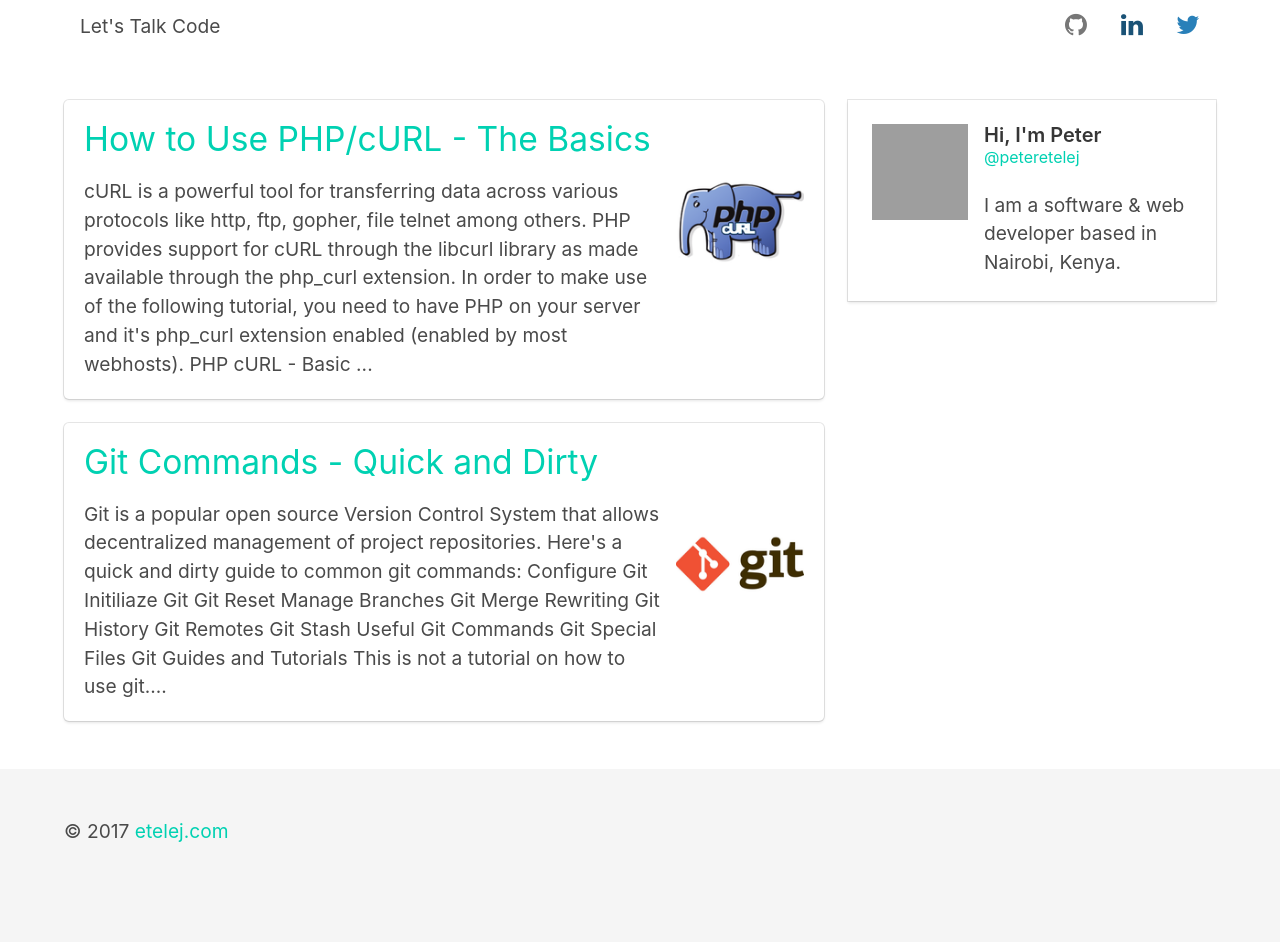
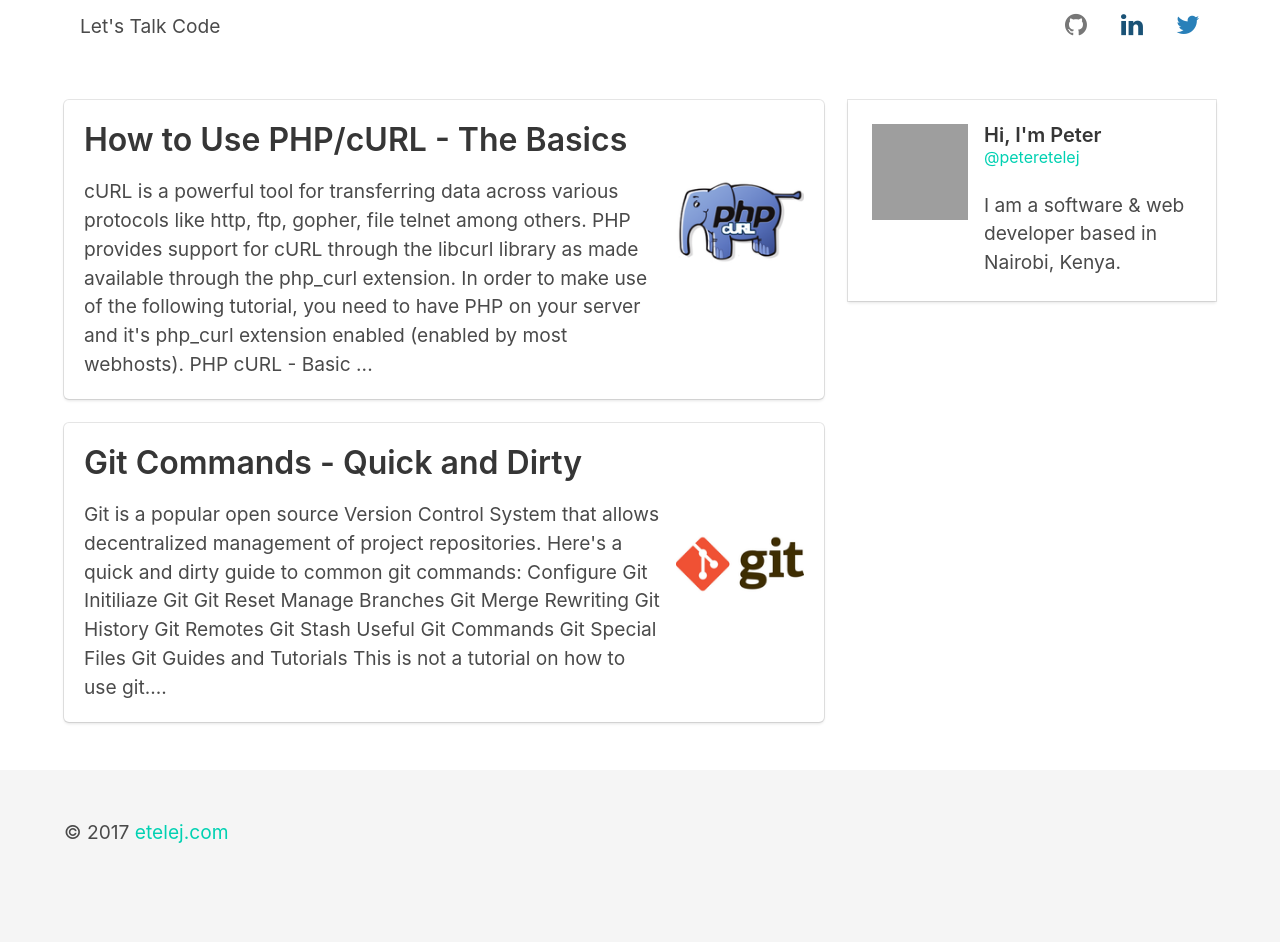
Before and after one commit to peteretelej/peteretelej.github.io, a Jekyll site: the page built from index.html, in a window 1280 px wide. Built offline with Jekyll 4.4.1, drawn with Linux system fonts in a browser that asks for light colours; grey boxes are pictures that could not be loaded.

Commit message:
Better titles

```diff
--- a/_layouts/postlayout.html
+++ b/_layouts/postlayout.html
@@ -4,8 +4,8 @@
 
 <div class="columns is-centered">
 	<div class="column is-11">
+		<h2 class="title">{{page.title}}</h2>
 		<div class="content">
-			<h2>{{page.title}}</h2>
 			{{.content}}
 			<p class="tag">{{page.date |date:"%B %e, %Y" }}</p>
 		</div><!--/.content-->
--- a/index.html
+++ b/index.html
@@ -5,7 +5,7 @@
 {% for post in site.posts %}
 <div class="box">
 	<div class="content">
-		<h2><a href="{{ site.baseurl }}{{ post.url }}">{{post.title}}</a></h2>
+		<h2><a href="{{ site.baseurl }}{{ post.url }}" class="title">{{post.title}}</a></h2>
 		<article class="media">
 			<div class="media-content">
 				{{ post.content |strip_html |replace:'  ',' '|replace:'  ',' '|replace:'  ',' '|replace:'  ',' '|replace:'  ',' '|replace:'  ',' '|replace:'  ',' '|replace:'  ',' '|replace:'  ',' '|replace:'  ',' '|replace:'  ',' '|replace:'  ',' '| truncate:400  }}
```
